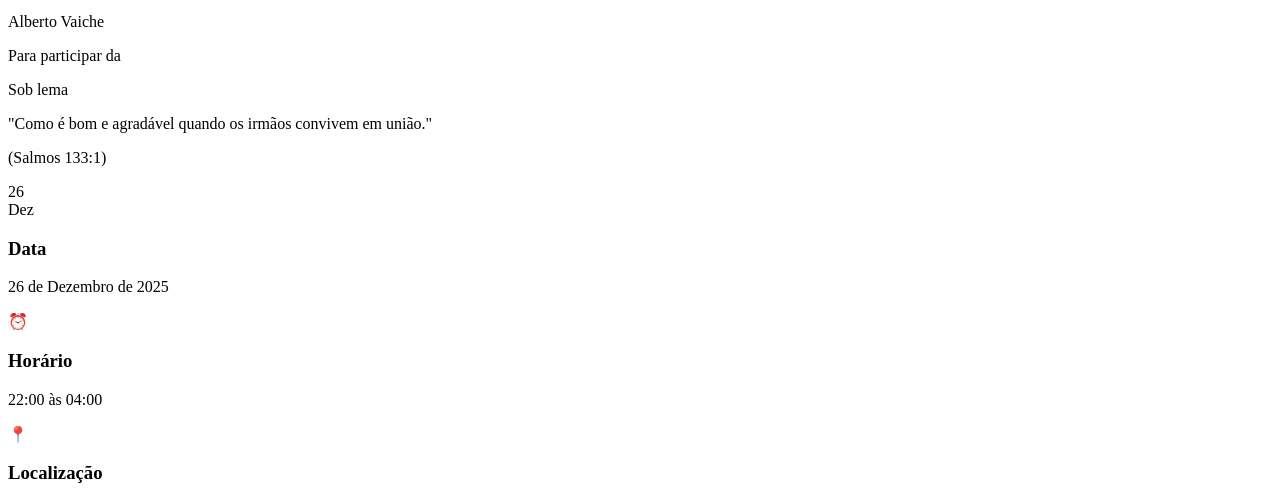
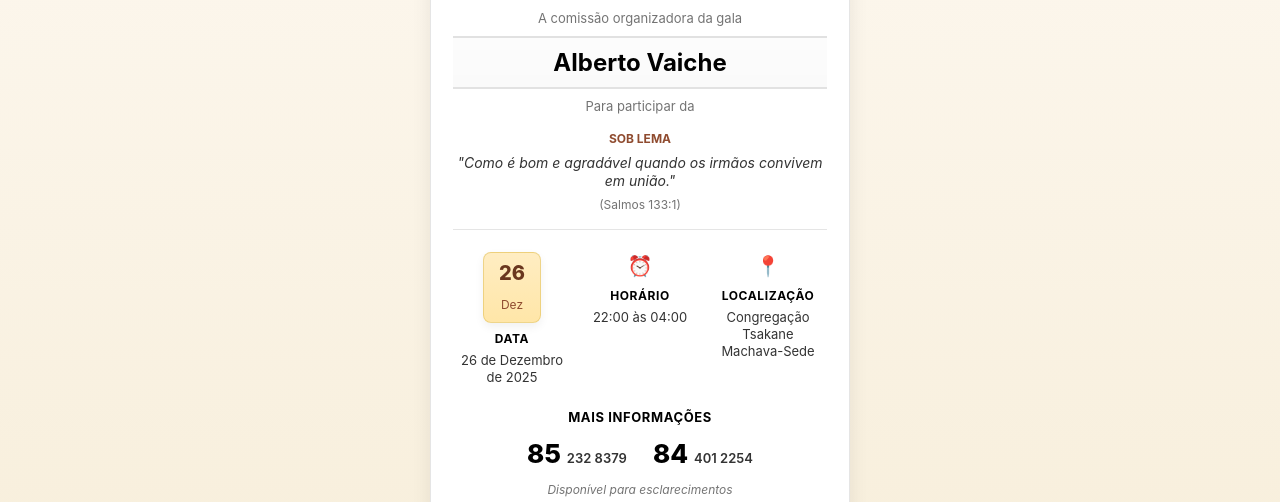
Before and after one commit to laylarp/IGREJA-REFORMADA, a plain HTML site: page convite.html in a window 1280 px wide. Shown: the part 179-681 px from the top of the page. Drawn offline with nearby package versions, Linux system fonts and the light colour scheme.

Commit message:
atualizar tudo

```diff
--- a/convite.html
+++ b/convite.html
@@ -5,7 +5,7 @@
   <meta name="viewport" content="width=device-width, initial-scale=1.0, maximum-scale=1.0, user-scalable=no">
   <title>Convite Gala Juvenil</title>
   <link rel="stylesheet" href="https://cdnjs.cloudflare.com/ajax/libs/font-awesome/6.4.0/css/all.min.css">
-  <link rel="stylesheet" href="invite_card_styles.css">
+  <link rel="stylesheet" href="convite.css">
 </head>
 <body>
   <div class="app-container">
```
